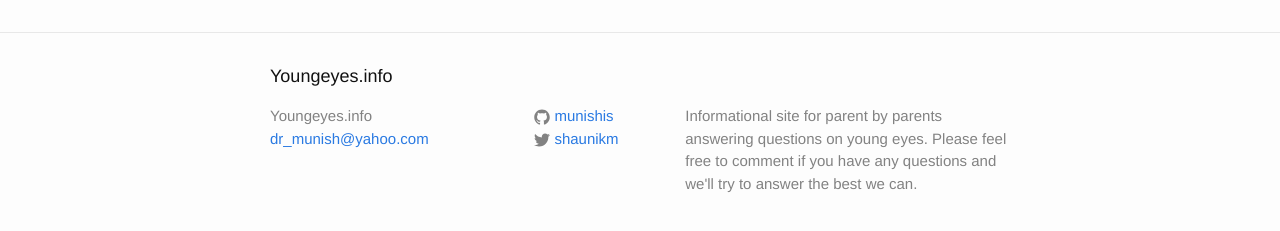
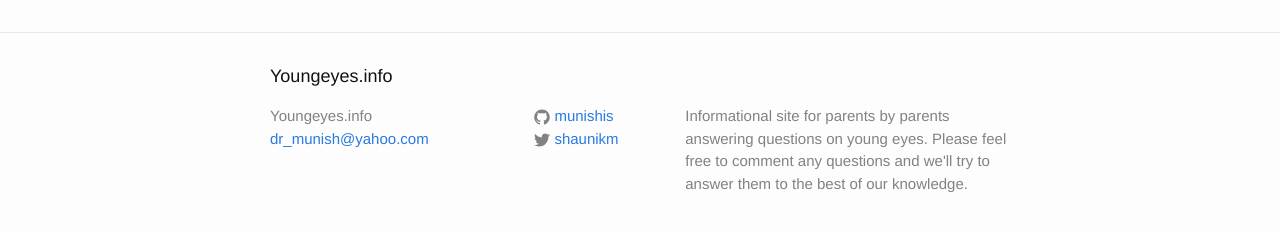
Before and after one commit to munishis/munishis.github.io, a Jekyll site: the page built from index.html, in a window 1280 px wide. Shown: the part 264-495 px from the top of the page. Built offline with Jekyll 4.4.1, drawn with Linux system fonts in a browser that asks for light colours.

Commit message:
Test Commit

```diff
--- a/_config.yml
+++ b/_config.yml
@@ -9,7 +9,7 @@
 title: Youngeyes.info
 email: dr_munish@yahoo.com
 description: > # this means to ignore newlines until "baseurl:"
-  Informational site for parent by parents answering questions on young eyes. Please feel free to comment if you have any questions and we'll try to answer the best we can.
+  Informational site for parents by parents answering questions on young eyes. Please feel free to comment any questions and we'll try to answer them to the best of our knowledge.
 baseurl: "" # the subpath of your site, e.g. /blog
 url: "http://yourdomain.com" # the base hostname & protocol for your site
 twitter_username: shaunikm
```
